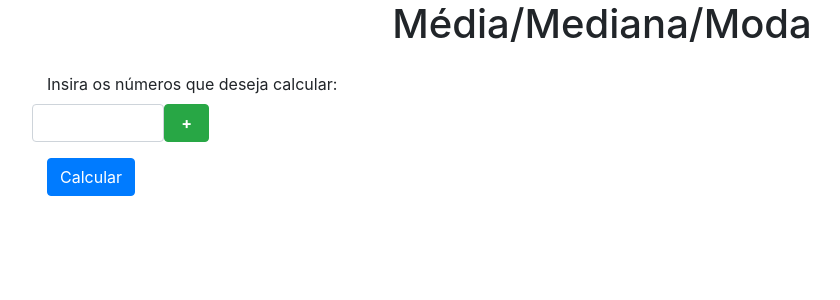
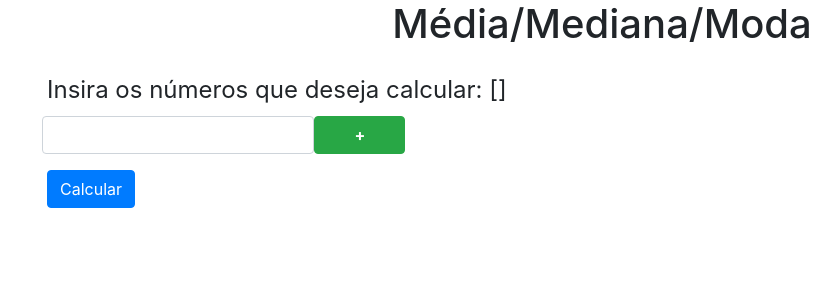
Before and after one commit to fillipekenzo/AtividadeEstatistica, a PHP site: page /calculaMedia.php in a window 1280 px wide. Shown: the part 56-356 px from the top of the page, without its empty margins (38-878 px from the left). Run offline with PHP 8.4, Linux system fonts and the light colour scheme.

Commit message:
finalizando calculos

```diff
--- a/calculaMedia.php
+++ b/calculaMedia.php
@@ -7,6 +7,12 @@
     <title>Atividade Estatística</title>
     <meta name='viewport' content='width=device-width, initial-scale=1'>
     <link rel="stylesheet" href="https://stackpath.bootstrapcdn.com/bootstrap/4.4.1/css/bootstrap.min.css" integrity="sha384-Vkoo8x4CGsO3+Hhxv8T/Q5PaXtkKtu6ug5TOeNV6gBiFeWPGFN9MuhOf23Q9Ifjh" crossorigin="anonymous">
+    <style>
+        .tamanhoFonte {
+            font-size: 1.5em;
+        }
+    </style>
+
 </head>
 
 <body>
@@ -32,33 +38,94 @@
             </ul>
         </div>
     </nav>
-    <div class="container">
+    <div class="container" id="teste">
         <h1 class="text-center">Média/Mediana/Moda</h1>
         <form class="mt-4">
-        <label id="numeros">Insira os números que deseja calcular:</label>
+            <label id="numeros" class="tamanhoFonte">Insira os números que deseja calcular: [</label><label class="tamanhoFonte">]</label>
             <div class="form-row">
-                <div class="form-group row col-md-2">
+                <div class="form-row col-md-4">
                     <input type="text" class="form-control col-md-9" id="inputNumber">
                     <button id="btnAdd" type="button" class="btn btn-success col-md-3"><b>+</b></button>
                 </div>
-
             </div>
-            <button type="submit" class="btn btn-primary ">Calcular</button>
+            <button id="btnCalcular" type="button" class="btn btn-primary mt-3">Calcular</button>
         </form>
     </div>
 
 </body>
 <script>
-var numeros = [];
-document.getElementById("btnAdd").onclick = function(){
-    var textoAntigo = document.getElementById("numeros").innerText;
-    var numero = document.getElementById("inputNumber").value;
-    numeros.push(numero);
-    alert(numeros);
-
-}
+    var numeros = [];
+    document.getElementById("btnAdd").onclick = function() {
+        var textoAntigo = document.getElementById("numeros").innerText;
+        var numero = document.getElementById("inputNumber").value;
+        if (numero != "" && numero != " ") {
+            document.getElementById("numeros").innerHTML = textoAntigo + numero + ", ";
+            numeros.push(numero);
+        }
+        document.getElementById("inputNumber").value = "";
+    }
 
 
+    document.getElementById("btnCalcular").onclick = function() {
+        nLength = numeros.length;
+        var media, mediana, moda, nMaximo = 0;
+        ordenado = numeros.sort(compararNumeros);
+        if ((nLength % 2) == 0) {
+            mediana = (parseInt(ordenado[(nLength - 2) / 2]) + parseInt(ordenado[(nLength) / 2])) / 2;
+        } else {
+            mediana = ordenado[(nLength - 1) / 2];
+        }
+
+        var i, soma = 0;
+        for (i = 0; i < nLength; i++) {
+            soma += parseInt(numeros[i]);
+        }
+        media = soma / nLength;
+
+        for (i = 0; i < nLength; i++) {
+            var nVezes = 0;
+            for (var j = 0; j < nLength; j++) {
+                if (numeros[i] == numeros[j])
+                    nVezes++;
+            }
+            if (nVezes > nMaximo) {
+                moda = numeros[i];
+                nMaximo = nVezes;
+            }
+        }
+
+        var table = document.createElement("TABLE");
+        table.setAttribute("id", "tabela");
+        table.setAttribute("class","table table-striped table-dark mt-4");
+        document.getElementById("teste").appendChild(table);
+
+        var thead = document.createElement("THEAD");
+        thead.setAttribute("id", "cabecalho");
+        document.getElementById("tabela").appendChild(thead);
+
+        var coluna1 = document.createElement("TD");
+        var mediaAtt = document.createTextNode("Média");
+        coluna1.setAttribute("class","font-weight-bold");
+        coluna1.appendChild(mediaAtt);
+        document.getElementById("cabecalho").appendChild(coluna1);
+
+        var coluna2 = document.createElement("TD");
+        var medianaAtt = document.createTextNode("Mediana");
+        coluna2.setAttribute("class","font-weight-bold");
+        coluna2.appendChild(medianaAtt);
+        document.getElementById("cabecalho").appendChild(coluna2);
+
+        var coluna3 = document.createElement("TD");
+        var modaAtt = document.createTextNode("Moda");
+        coluna3.setAttribute("class","font-weight-bold");
+        coluna3.appendChild(modaAtt);
+        document.getElementById("cabecalho").appendChild(coluna3);
+
+    }
+
+    function compararNumeros(a, b) {
+        return a - b;
+    }
 </script>
 <script src="https://code.jquery.com/jquery-3.4.1.slim.min.js" integrity="sha384-J6qa4849blE2+poT4WnyKhv5vZF5SrPo0iEjwBvKU7imGFAV0wwj1yYfoRSJoZ+n" crossorigin="anonymous"></script>
 <script src="https://cdn.jsdelivr.net/npm/popper.js@1.16.0/dist/umd/popper.min.js" integrity="sha384-Q6E9RHvbIyZFJoft+2mJbHaEWldlvI9IOYy5n3zV9zzTtmI3UksdQRVvoxMfooAo" crossorigin="anonymous"></script>
```
Also changed, not shown: func.js (deleted).
